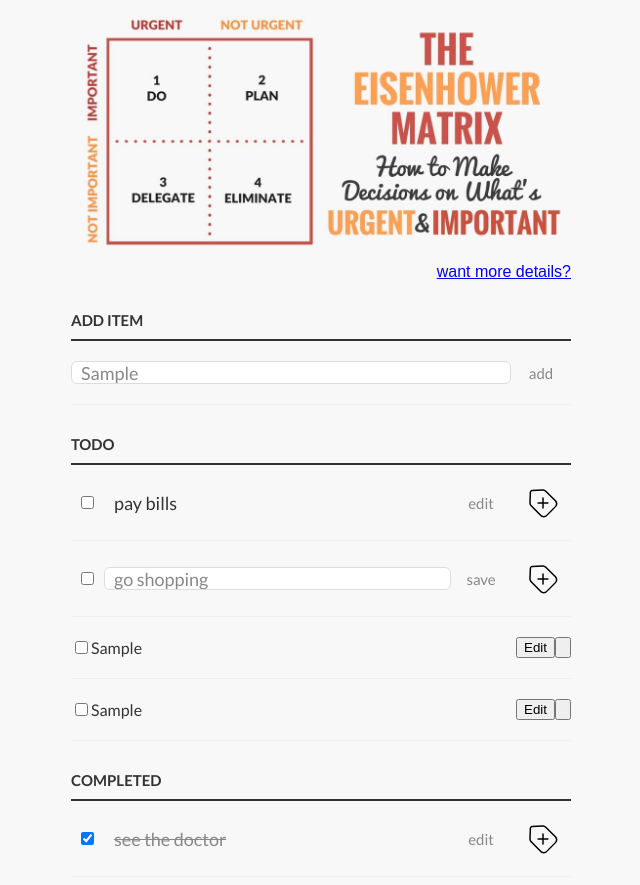
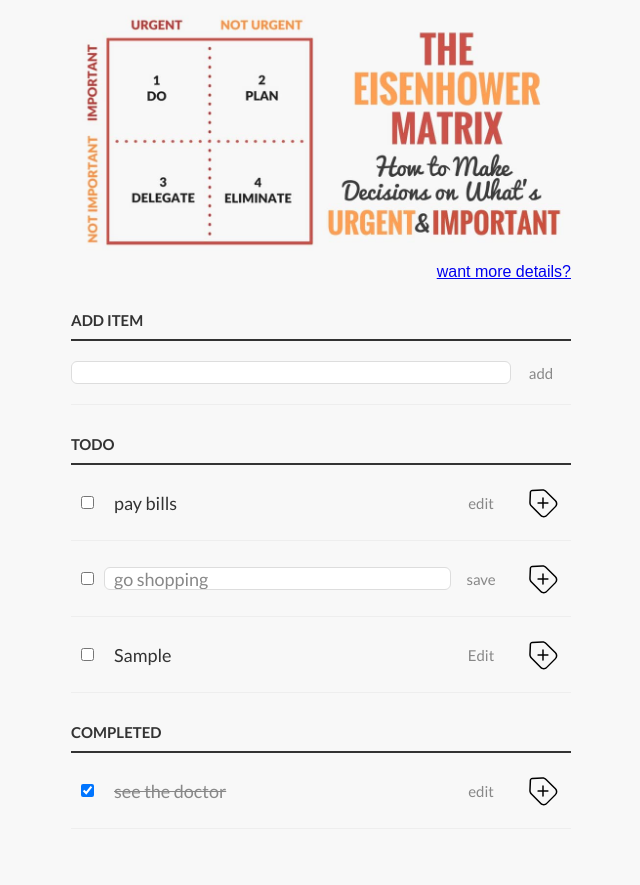
Before and after one commit to 2020Liliya/clean-code-s1e1, a plain HTML site: page index.html in a window 1280 px wide. Both pictures are taken after typing "Sample" into the empty fields and a click on the button "add". Shown: the whole page, without its empty margins (319-959 px from the left). After the commit the page ends 837 px from the top, so only its background shows below. Drawn offline with Linux system fonts and the light colour scheme.

Commit message:
fix: add classes to html and js for adding new tasks

```diff
--- a/app.js
+++ b/app.js
@@ -17,7 +17,7 @@ var completedTasksHolder=document.getElementById("completed-tasks");//completed-
 //New task list item
 var createNewTaskElement=function(taskString){
 
-  var listItem=document.createElement("li");
+  var listItem=document.createElement("div");
   listItem.classList.add("task-row-wrapper");
 
   //input (checkbox)
@@ -25,7 +25,7 @@ var createNewTaskElement=function(taskString){
   //label
   var label=document.createElement("label");//label
   //input (text)
-  var editInput=document.createElement("task");//text
+  var editInput=document.createElement("input");//text
   //button.edit
   var editButton=document.createElement("button");//edit button
 
@@ -35,17 +35,24 @@ var createNewTaskElement=function(taskString){
 
   label.innerText=taskString;
   label.className='task';
+  label.classList.toggle("task-label");
 
   //Each elements, needs appending
   checkBox.type="checkbox";
+  checkBox.className="checkbox";
+
   editInput.type="text";
   editInput.className="task";
+  editInput.classList.toggle("input-task");
 
   editButton.innerText="Edit"; //innerText encodes special characters, HTML does not.
-  editButton.className="edit";
+  editButton.className="btn";
+  editButton.classList.toggle("edit");
 
-  deleteButton.className="delete";
+  deleteButton.className="btn";
+  deleteButton.classList.toggle("delete");
   deleteButtonImg.src='./remove.svg';
+  deleteButtonImg.className="delete-img";
   deleteButton.appendChild(deleteButtonImg);
 
 
--- a/index.html
+++ b/index.html
@@ -20,8 +20,9 @@
         <button class="btn">add</button>
       </div>
     </section>
-    <section class="tasks-wrapper" id="incomplete-tasks">
+    <section class="tasks-wrapper" >
       <h3 class="title">todo</h3>
+      <div class="incomplete-elements" id="incomplete-tasks">
         <div class="task-row-wrapper">
           <input type="checkbox" class="checkbox">
           <label class="task task-label">pay bills</label>
@@ -36,9 +37,11 @@
           <button class="btn edit">save</button>
           <button class="btn delete"><img class="delete-img" src="./remove.svg"></button>
         </div>
+    </div>
     </section>
-    <section class="tasks-wrapper" id="completed-tasks">
+    <section class="tasks-wrapper">
       <h3 class="title">completed</h3>
+      <div class="complete-elements" id="completed-tasks">
         <div class="task-row-wrapper">
           <input type="checkbox" class="checkbox" checked>
           <label class="task task-label">see the doctor</label>
@@ -46,6 +49,7 @@
           <button class="btn edit">edit</button>
           <button class="btn delete"><img class="delete-img" src="./remove.svg"></button>
         </div>
+    </div>
     </section>
   </main>
   <script src="app.js"></script>
--- a/style.css
+++ b/style.css
@@ -143,7 +143,7 @@
 }
 
 /* completed */
-.tasks-wrapper#completed-tasks .task-label {
+#completed-tasks .task-label {
   text-decoration: line-through;
   color: #888;
 }
```
Lines whose indentation alone changed are shown as unchanged.
